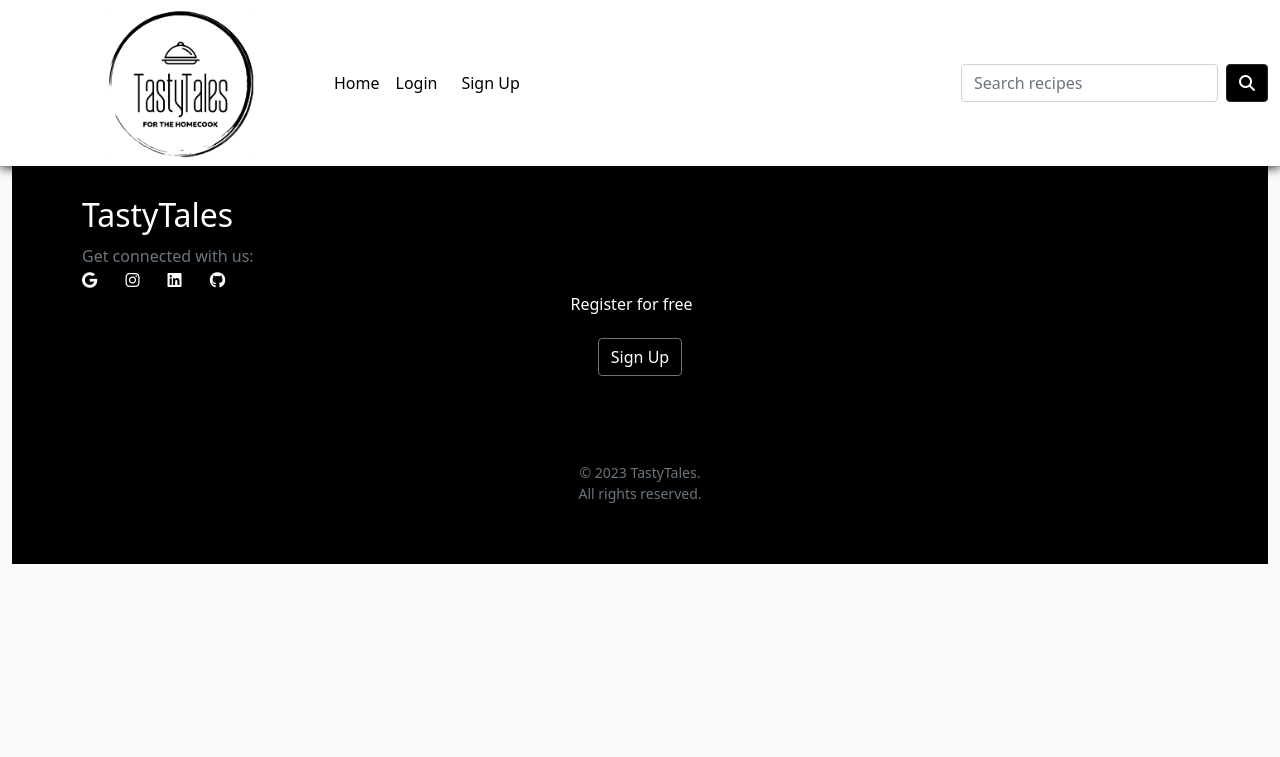
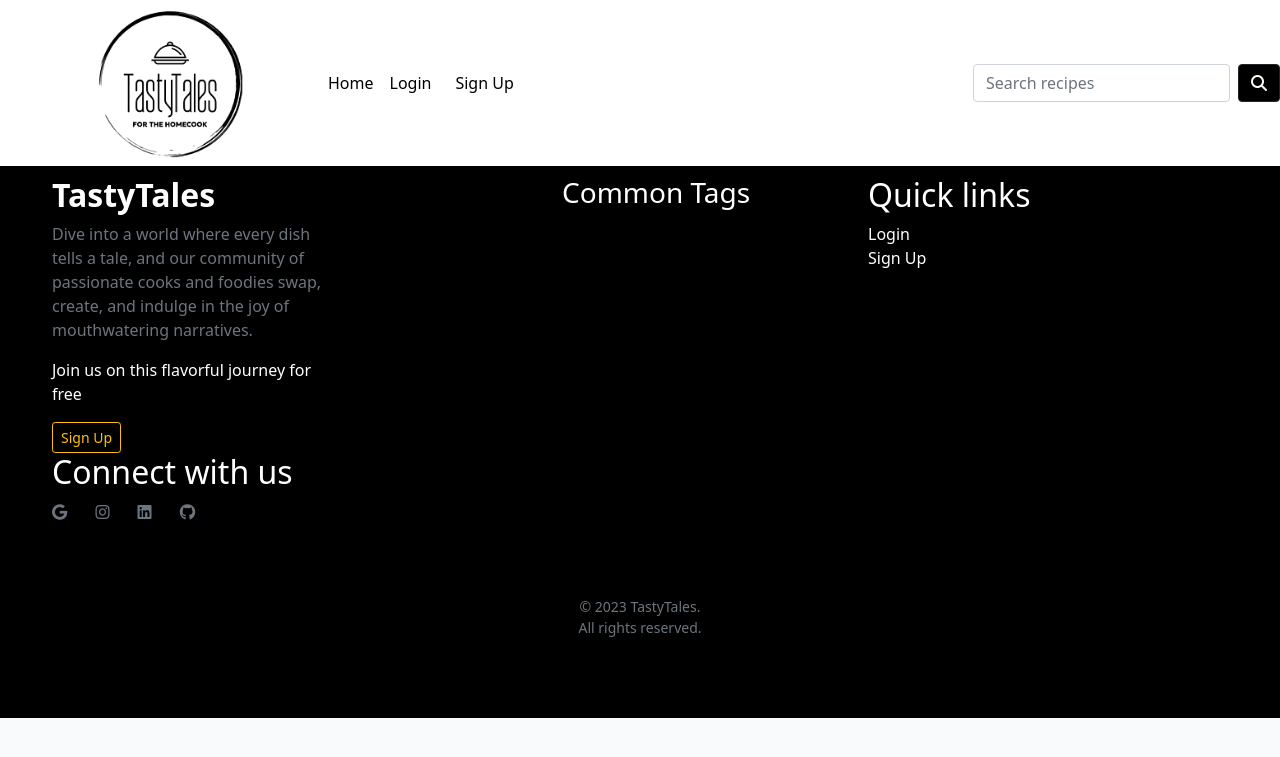
Before and after one commit to patthoege/tasty-tales-blog-pp4, a Django app: template templates/add_post.html in a window 1280 px wide. Shown: the top 757 px of the page. Run offline with Django 3.2, Linux system fonts and the light colour scheme; the template is opened without the code that fills it, so the values that code supplies are empty; some libraries are stand-ins or nearby versions.

Commit message:
Update and style footer, create a context processor to make the tags available for global templates

```diff
--- a/blog/views.py
+++ b/blog/views.py
@@ -12,6 +12,7 @@ from .forms import CommentForm
 from django.db.models import Q
 from taggit.models import Tag
 from django.db.models import Count
+from .context_processors import common_tags
 
 
 class PostList(generic.ListView):
--- a/static/css/style.css
+++ b/static/css/style.css
@@ -3,6 +3,7 @@
 body {
     background-color: #F9FAFC;
     padding-top: 8.5rem;
+    margin: 0;
 }
 
 .brand {
@@ -505,11 +506,34 @@ button.nav-link.btn.me-2, button.nav-link.btn-signup {
     background: transparent;
     border: none;
 }
+
+.footer-link {
+    color: #fff;
+    text-decoration: none;
+}
+
+.footer-link:hover {
+    color: #bb9223;
+}
 /* ---------------------------------- Footer */
+
+/* Override Bootstrap container styles for the footer */
+.container,
+.container-fluid,
+.container-lg,
+.container-md,
+.container-sm,
+.container-xl,
+.container-xxl {
+    padding-right: 0;
+    padding-left: 0;
+}
+
 .footer {
     background-color: #000;
     color: #fff;
-    padding: 20px 0;
+    padding: 40px;
+    margin-bottom: 1.5rem;
 }
 
 .footer-content {
@@ -518,14 +542,7 @@ button.nav-link.btn.me-2, button.nav-link.btn-signup {
     align-items: center;
 }
 
-.footer-logo h2 {
-    margin: 0;
-    margin-top: 40px;
-}
-
-
 .social-icons a {
-    color: #fff;
     text-decoration: none;
     margin-right: 20px;
 }
@@ -536,33 +553,39 @@ button.nav-link.btn.me-2, button.nav-link.btn-signup {
 }
 
 .social-links .social-link {
-    color: #fff;
     text-decoration: none;
     margin-right: 20px;
 }
 
-.footer-navigation .footer-link {
-    color: #fff;
-    text-decoration: none;
-    margin-right: 20px;
-}
-
-.footer-bottom {
-    text-align: center;
-    margin-top: 20px;
-}
-
-.social-link:hover {
-    text-decoration: underline;
-}
-
-.footer-link:hover {
-    text-decoration: underline;
+.social-links .social-link:hover {
+    color: #bb9223;
 }
 
 .copy-text {
     font-size: 14px;
 }
+
+.tagcloud a {
+    text-transform: uppercase;
+    display: inline-block;
+    padding: 5px 10px;
+    margin: 5px;
+    border-radius: 4px;
+    font-size: 11px;
+    border: 1px solid #fff;
+}
+
+.tagcloud a:hover {
+    border: 1px solid #bb9223;
+}
+
+.tag-list {
+
+    display: flex;
+    flex-wrap: wrap;
+    justify-content: center;
+}
+
 /* ----------------------------------  Media Queries */
 @media (max-width: 768px) {
     .logo-img {
--- a/tastytales/settings.py
+++ b/tastytales/settings.py
@@ -103,6 +103,7 @@ TEMPLATES = [
                 'django.template.context_processors.request',
                 'django.contrib.auth.context_processors.auth',
                 'django.contrib.messages.context_processors.messages',
+                'blog.context_processors.common_tags',
             ],
         },
     },
--- a/templates/base.html
+++ b/templates/base.html
@@ -26,8 +26,7 @@
     <div class="container-fluid">
     <header>
         <!-- Nav Bar template by Bootstrap -->
-        <nav class="
-                    navbar navbar-expand-lg navbar-dark fixed-top bg-white">
+        <nav class="navbar navbar-expand-lg navbar-dark fixed-top bg-white">
             <div class="container-fluid">
                 <!-- Logo -->
                 <div class="col-md-3 mb-2 mb-md-0">
@@ -140,51 +139,97 @@
         {% endblock content %}
     </main>
 
-
     <!-- Footer -->
     <footer class="footer">
-        <div class="container">
-            <!-- Footer Content -->
-            <div class="footer-content">
-                <div class="row footer-logo">
-                    <!-- Logo and Social Icons -->
-                    <div class="col-md-12">
-                        <h2>TastyTales</h2>
-                        <div class="text-lg-start text-muted">
-                            <span>Get connected with us:</span>
-                            <div class="social-icons">
-                                <a href="" class="me-4 link-secondary">
+        <div class="container-fluid">
+            <div class="row">
+                <div class="col-md-4 col-lg-5">
+                    <div class="row">
+                        <div class="col-md-12 col-lg-8 mb-md-0 mb-4 px-4">
+                            <h2 class="footer-heading"><a href="{% url 'home' %}" class="logo link-sign">TastyTales</a></h2>
+                            <p class="text-muted"> Dive into a world where every dish tells a tale, and our community of passionate cooks and foodies swap,
+                                create, and indulge in the joy of mouthwatering narratives.</p>
+                            <div class="nav-item dm-none">
+                                <p>Join us on this flavorful journey for free</p>
+                                <a href="{% url 'account_signup' %}" class="btn btn-outline-warning btn-sm me-2">Sign Up</a>
+                            </div>
+                        </div>
+                    </div>
+                </div>
+                <!-- Tags -->
+                <div class="col-md-6 col-lg-3 mb-md-0 mb-4 px-4 d-none d-md-block">
+                    <div class="tagcloud">
+                            <!-- Display the tags -->
+                            <h3 class="mb-2">Common Tags</h3>
+
+                                {% for tag in common_tags %}
+                                    <div class="col-4">
+                                        <a href="{% url 'tagged' tag.slug %}" class="text-decoration-none m-1 text-white">#{{ tag.name }}</a>
+                                    </div>
+                                {% endfor %}
+
+                    </div>
+                </div>
+                <!-- Quick links -->
+                <div class="col-md-3 mb-md-0 mb-4 border-left px-4">
+                    <h2 class="footer-heading">Quick links</h2>
+                    <ul class="list-unstyled">
+                        {% if user.is_authenticated %}
+                        <li>
+                            <a class="footer-link" href="{% url 'add_post' %}">New Post</a>
+                        </li>
+                        <li>
+                            <a class="footer-link" href="{% url 'draft_list' %}">Your Drafts</a>
+                        </li>
+                        <li>
+                            <a class="footer-link" href="{% url 'profile' profile=request.user.username %}">{{ user.profile }}</a>
+                        </li>
+                        {% else %}
+                        <li class="d-sm-block d-md-none">
+                            <a href="{% url 'account_login' %}" class="footer-link me-2">Login</a>
+                        </li>
+                        <li class="d-sm-block d-md-none">
+                            <a href="{% url 'account_signup' %}" class="footer-link me-2">Sign Up</a>
+                        </li>
+
+                        <!-- Login and Sign Up Links (visible on medium and larger screens) -->
+                        <li class="d-none d-md-block">
+                            <a href="{% url 'account_login' %}" class="footer-link me-2">Login</a>
+                        </li>
+                        <li class="d-none d-md-block">
+                            <a href="{% url 'account_signup' %}" class="footer-link me-2">Sign Up</a>
+                        </li>
+                        {%  endif %}
+                            </ul>
+                    </ul>
+                </div>
+                <!-- Footer social links -->
+                <div class="col-md-3 mb-md-0 mb-4 border-left px-4">
+                    <h2 class="footer-heading">Connect with us</h2>
+                    <div class="social-links">
+                        <a class="social-link text-muted me-4" href="">
                             <i class="fab fa-google"></i>
                         </a>
-                                <a href="" class="me-4 link-secondary">
+                        <a class="social-link text-muted me-4 " href="">
                             <i class="fab fa-instagram"></i>
                         </a>
-                                <a href="https://www.linkedin.com/in/patricia-h%C3%B6ge-417b72228/" target="_blank"  class="me-4 link-secondary">
+                        <a class="social-link text-muted me-4" href="https://www.linkedin.com/in/patricia-h%C3%B6ge-417b72228/" target="_blank">
                             <i class="fab fa-linkedin"></i>
                         </a>
-                                <a href="https://github.com/patthoege" target="_blank" class="me-4 link-secondary">
+                        <a class="social-link text-muted me-4" href="https://github.com/patthoege" target="_blank">
                             <i class="fab fa-github"></i>
                         </a>
                     </div>
                 </div>
+                <!-- Footer Bottom -->
+                <div class="footer-bottom text-center text-muted p-4">
+                    <div class="row mt-5">
+                        <p class="copy-text">&copy; {% now "Y" %} TastyTales. <br>All rights reserved.</p>
                     </div>
                 </div>
             </div>
-            <!-- Sign Up Button -->
-            <div class="footer-navigation">
-                <div class="d-flex justify-content-center align-items-center">
-                    <p class="nav-item dm-none">Register for free
-                        <a href="{% url 'account_signup' %}" class="btn nav-link me-2"><button class="btn btn-outline-secondary btn-sign">Sign Up</button></a>
-                    </p>
-                </div>
-            </div>
-            <!-- Footer Bottom -->
-            <div class="footer-bottom text-center text-muted p-4">
-                <p class="copy-text">&copy; {% now "Y" %} TastyTales. <br>All rights reserved.</p>
-            </div>
         </div>
     </footer>
-
 
     {% block extras %}
     {% endblock extras %}
```
Also changed, not shown: blog/context_processors.py (added, +8 -0 lines). Lines whose indentation alone changed are shown as unchanged.
